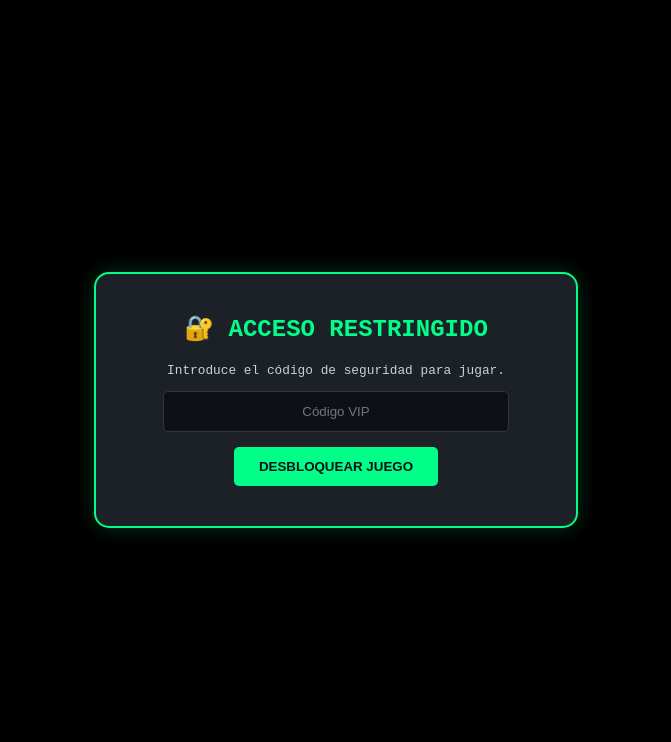
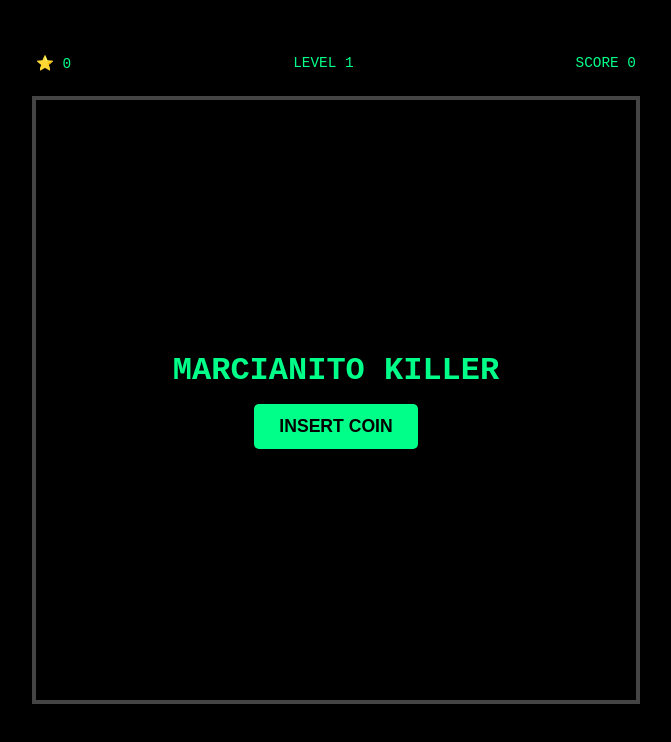
Before and after one commit to PAPU128Davoo/MARCIANITOKILLER, a plain HTML site: page index.html in a window 1280 px wide. Shown: the whole page, without its empty margins (304-975 px from the left). Drawn offline with Linux system fonts and the light colour scheme.

Commit message:
Update index.html

```diff
--- a/index.html
+++ b/index.html
@@ -2,26 +2,13 @@
 <html lang="es">
 <head>
     <meta charset="UTF-8">
-    <title>Galactic Defender: Secure Access</title>
+    <title>MARCIANITO KILLER: ARCADE</title>
     <style>
         body { margin: 0; background: #000; color: #fff; font-family: 'Courier New', monospace; display: flex; flex-direction: column; align-items: center; justify-content: center; height: 100vh; overflow: hidden; }
-        #game-container { position: relative; border: 4px solid #444; display: none; } /* Oculto hasta login */
+        #game-container { position: relative; border: 4px solid #444; }
         canvas { display: block; background: #050505; }
         .ui { position: absolute; top: -45px; width: 100%; display: flex; justify-content: space-between; font-size: 0.9rem; color: #00ff88; }
         #overlay { position: absolute; top: 0; left: 0; width: 100%; height: 100%; background: rgba(0,0,0,0.95); display: flex; flex-direction: column; align-items: center; justify-content: center; text-align: center; padding: 20px; box-sizing: border-box; z-index: 10; }
-
-        /* Pantalla de Bloqueo Estilo Portal */
-        #lock-screen {
-            background: #1c2128;
-            padding: 40px;
-            border-radius: 15px;
-            border: 2px solid #00ff88;
-            text-align: center;
-            width: 90%;
-            max-width: 400px;
-            box-shadow: 0 0 20px rgba(0,255,136,0.2);
-        }
-        input { padding: 12px; border-radius: 5px; border: none; width: 80%; margin-bottom: 15px; text-align: center; outline: none; background: #0d1117; color: white; border: 1px solid #30363d; }
 
         .level-grid {
             display: grid; grid-template-columns: repeat(5, 1fr); gap: 8px;
@@ -29,6 +16,7 @@
             background: rgba(255,255,255,0.05); border-radius: 10px;
         }
         .level-btn { width: 55px; height: 55px; background: #222; border: 2px solid #555; color: #fff; cursor: pointer; display: flex; flex-direction: column; align-items: center; justify-content: center; font-size: 0.7rem; transition: 0.2s; }
+        .level-btn:hover:not(.locked) { border-color: #0f0; background: #333; }
         .level-btn.locked { opacity: 0.3; cursor: not-allowed; filter: grayscale(1); }
         .stars { color: #f1c40f; font-size: 0.6rem; }
 
@@ -37,22 +25,11 @@
         .mutator-btn.active { background: #00ff88; color: #000; box-shadow: 0 0 15px #00ff88; }
         .mutator-btn:disabled { opacity: 0.5; cursor: not-allowed; }
 
-        .btn { padding: 12px 25px; background: #00ff88; border: none; border-radius: 5px; cursor: pointer; font-weight: bold; color: #0d1117; }
         button.main-btn { background: #00ff88; color: #000; border: none; padding: 12px 25px; font-size: 1.1rem; cursor: pointer; font-weight: bold; margin-top: 15px; border-radius: 5px; }
     </style>
 </head>
 <body>
 
-<!-- PANTALLA DE ACCESO -->
-<div id="lock-screen">
-    <h2 style="color: #00ff88; margin-top: 0;">🔐 ACCESO RESTRINGIDO</h2>
-    <p style="font-size: 0.8rem; color: #c9d1d9;">Introduce el código de seguridad para jugar.</p>
-    <input type="password" id="pass-input" placeholder="Código VIP">
-    <br>
-    <button class="btn" onclick="checkPass()">DESBLOQUEAR JUEGO</button>
-</div>
-
-<!-- CONTENEDOR DEL JUEGO -->
 <div id="game-container">
     <div class="ui">
         <span>⭐ <span id="total-stars">0</span></span>
@@ -62,7 +39,7 @@
     <canvas id="gameCanvas"></canvas>
 
     <div id="overlay">
-        <h1 id="ov-title" style="color:#00ff88; margin:0;">GALACTIC DEFENDER</h1>
+        <h1 id="ov-title" style="color:#00ff88; margin:0;">MARCIANITO KILLER</h1>
 
         <div id="level-menu" style="display:none; width: 100%;">
             <p style="margin:5px 0; font-size: 0.8rem;">ESTADO DE LA MISIÓN (50 NIVELES)</p>
@@ -81,43 +58,16 @@
             <button class="main-btn" onclick="showMenu()">CONTINUAR</button>
         </div>
 
-        <button id="start-btn" class="main-btn" onclick="showMenu()">EMPEZAR</button>
+        <button id="start-btn" class="main-btn" onclick="showMenu()">INSERT COIN</button>
     </div>
 </div>
 
 <script>
-    // --- LÓGICA DE ACCESO ---
-    function checkPass() {
-        const input = document.getElementById('pass-input').value;
-        if (input === "pc2024") {
-            localStorage.setItem('invaders_auth', 'true');
-            initGame();
-        } else {
-            alert("Código incorrecto. Acceso denegado.");
-        }
-    }
-
-    document.getElementById('pass-input').addEventListener('keypress', function (e) {
-        if (e.key === 'Enter') { checkPass(); }
-    });
-
-    window.onload = function() {
-        if (localStorage.getItem('invaders_auth') === 'true') {
-            initGame();
-        }
-    };
-
-    function initGame() {
-        document.getElementById('lock-screen').style.display = 'none';
-        document.getElementById('game-container').style.display = 'block';
-        showMenu();
-    }
-
-    // --- LÓGICA DEL JUEGO ---
     const canvas = document.getElementById('gameCanvas');
     const ctx = canvas.getContext('2d');
     canvas.width = 600; canvas.height = 600;
 
+    // --- CARGAR PROGRESO ---
     let gameState = JSON.parse(localStorage.getItem('GalacticDefender_SAVE')) || {
         levels: Array(50).fill(0),
         doubleShot: false
@@ -129,7 +79,9 @@
 
     let player, bullets, aliens, gameActive, score, currentLvl = 1, direction = 1;
 
-    function getTotalStars() { return gameState.levels.reduce((a, b) => a + b, 0); }
+    function getTotalStars() {
+        return gameState.levels.reduce((a, b) => a + b, 0);
+    }
 
     function showMenu() {
         document.getElementById('result-screen').style.display = 'none';
@@ -155,8 +107,10 @@
         if(gameState.doubleShot) {
             dsBtn.innerText = "MUTATOR: DOBLE DISPARO ACTIVADO";
             dsBtn.className = "mutator-btn active";
+            dsBtn.disabled = false;
         } else {
             dsBtn.disabled = total < 10;
+            dsBtn.innerText = "DOBLE DISPARO (10 ⭐)";
         }
     }
 
@@ -249,13 +203,11 @@
             let stars = 1;
             if(dist > 320) stars = 3; else if(dist > 180) stars = 2;
             if(stars > gameState.levels[currentLvl-1]) { gameState.levels[currentLvl-1] = stars; saveGame(); }
-            document.getElementById('ov-title').innerText = "¡NIVEL COMPLETADO!";
+            document.getElementById('ov-title').innerText = "¡SISTEMA LIMPIO!";
             document.getElementById('star-display').innerText = '★'.repeat(stars) + '☆'.repeat(3-stars);
-            document.getElementById('ov-msg').innerText = `MISIÓN CUMPLIDA EN NIVEL ${currentLvl}`;
         } else {
             document.getElementById('ov-title').innerText = "GAME OVER";
             document.getElementById('star-display').innerText = "";
-            document.getElementById('ov-msg').innerText = "La base ha sido destruida.";
         }
     }
 </script>
```
